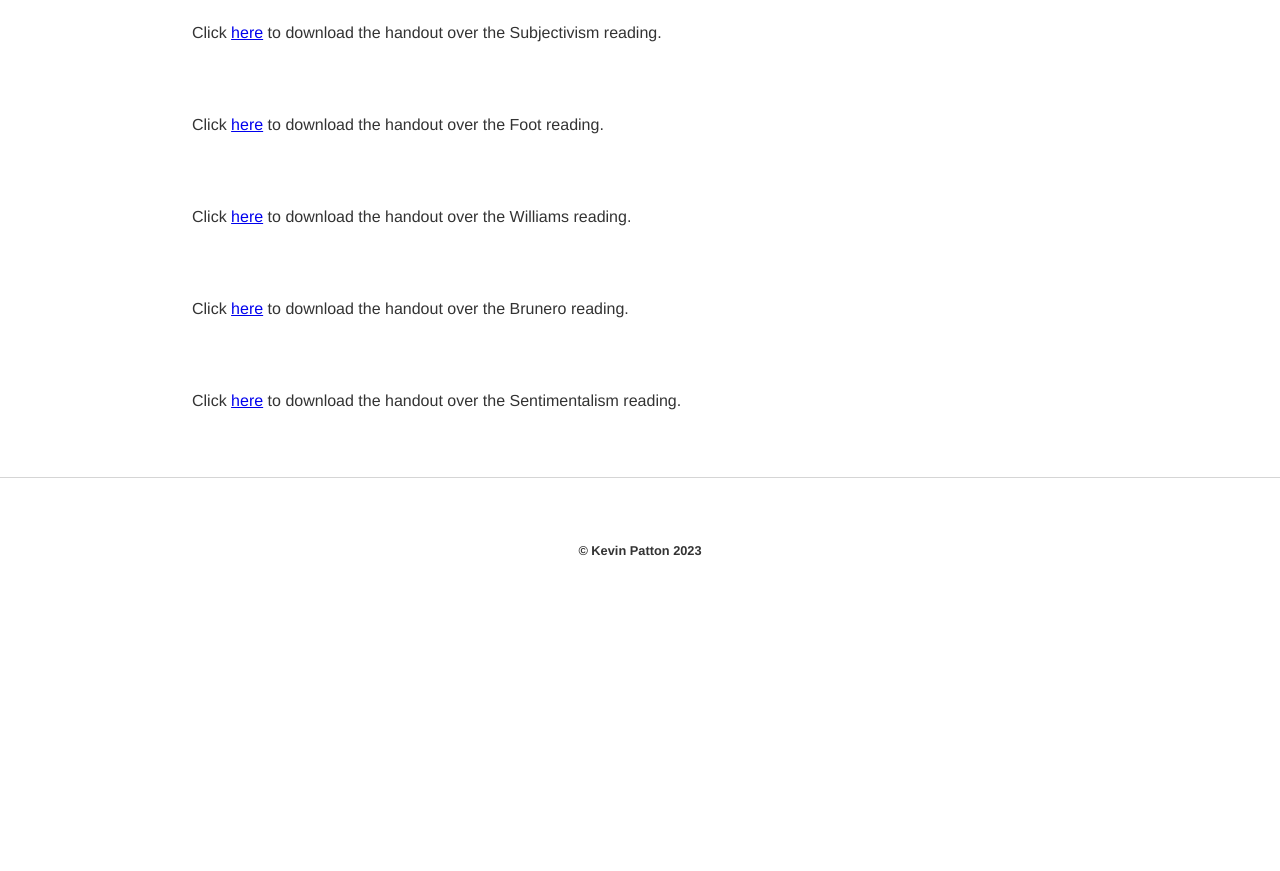
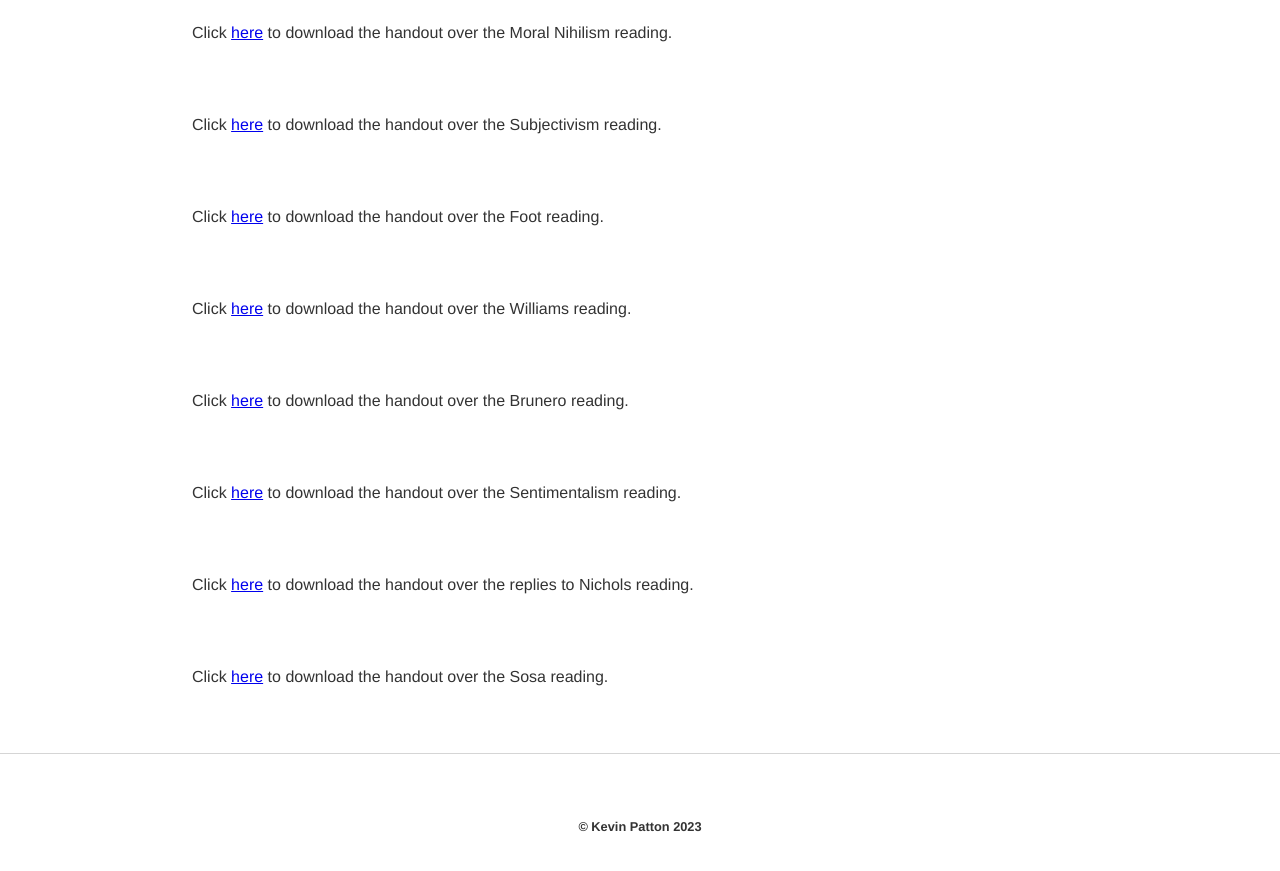
Before and after one commit to kevinjpatton/kevinjpatton.github.io, a Jekyll site: the page built from teaching/phil_3050/index.html, in a window 1280 px wide and 900 px high, scrolled down 3710 px. Shown: the top 871 px of the window. Built offline with Jekyll 4.4.1, drawn with Linux system fonts in a browser that asks for light colours; Markdown is read by kramdown in place of the engine named in the settings; before the commit the page ends 4334 px from its top, so only the background shows below that; some of the changed text lies outside the part shown.

Commit message:
Update index.html

```diff
--- a/teaching/phil_3050/index.html
+++ b/teaching/phil_3050/index.html
@@ -26,6 +26,7 @@
 <p>Click <a href="/teaching/phil_3050/John Brunero - Recent Work on Internal and External Reasons.pdf" target="_blank">here</a> to download the Brunero reading on reasons.</p>
 <p>Click <a href="/teaching/phil_3050/Walter Sinnott-Armstrong - Moral Psychology - Volume 2.pdf" target="_blank">here</a> to download the Sentimentalism reading (we are just reading chapter 5 by Nichols).</p>
 <p>Click <a href="/teaching/phil_3050/Ernest Sosa - Can There Be a Discipline of Philosophy And Can It Be Founded on Intuitions.pdf" target="_blank">here</a> to download the Sosa reading on intuitions.</p>
+<p>Click <a href="/teaching/phil_3050/Regina Rini - Analogies, moral intuitions, and the expertise defence.pdf" target="_blank">here</a> to download the Rini reading on intuitions.</p>
 
 <h2>Handouts</h2>
 <p>Click <a href="/teaching/phil_3050/Handout_Moore.pdf" target="_blank">here</a> to download the handout over the Moore reading.</p>
@@ -47,3 +48,5 @@
 <p>Click <a href="/teaching/phil_3050/Handout - Williams.pdf" target="_blank">here</a> to download the handout over the Williams reading.</p>
 <p>Click <a href="/teaching/phil_3050/Handout - Brunero_Recent.pdf" target="_blank">here</a> to download the handout over the Brunero reading.</p>
 <p>Click <a href="/teaching/phil_3050/Handout - Nichols.pdf" target="_blank">here</a> to download the handout over the Sentimentalism reading.</p>
+<p>Click <a href="/teaching/phil_3050/Handout - Replies to Nichols.pdf" target="_blank">here</a> to download the handout over the replies to Nichols reading.</p>
+<p>Click <a href="/teaching/phil_3050/Handout - Sosa.pdf" target="_blank">here</a> to download the handout over the Sosa reading.</p>
```
